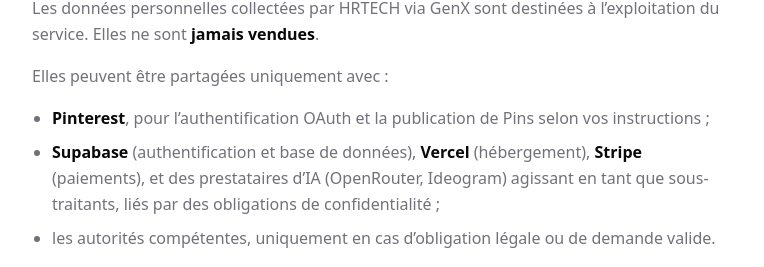
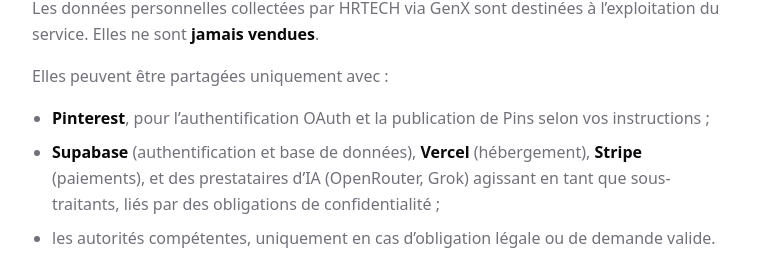
Before and after one commit to gennawijngaarde-collab/pingen, a React (Vite) app: page /privacy in a window 1280 px wide. Shown: the part 2313-2580 px from the top of the page, without its empty margins (256-1020 px from the left). Built offline with nearby package versions, Linux system fonts and the light colour scheme; no server answers.

Commit message:
fix: update privacy policy to mention Grok instead of Ideogram
Co-authored-by: gennawijngaarde-collab <gennawijngaarde-collab@users.noreply.github.com>

```diff
--- a/src/pages/legal/PrivacyPolicy.tsx
+++ b/src/pages/legal/PrivacyPolicy.tsx
@@ -183,7 +183,7 @@ export function PrivacyPolicy() {
                 <strong className="text-foreground">Supabase</strong> (authentification et base de
                 données), <strong className="text-foreground">Vercel</strong> (hébergement),{' '}
                 <strong className="text-foreground">Stripe</strong> (paiements), et des prestataires
-                d’IA (OpenRouter, Ideogram) agissant en tant que sous-traitants, liés par des
+                d’IA (OpenRouter, Grok) agissant en tant que sous-traitants, liés par des
                 obligations de confidentialité ;
               </li>
               <li>
```
